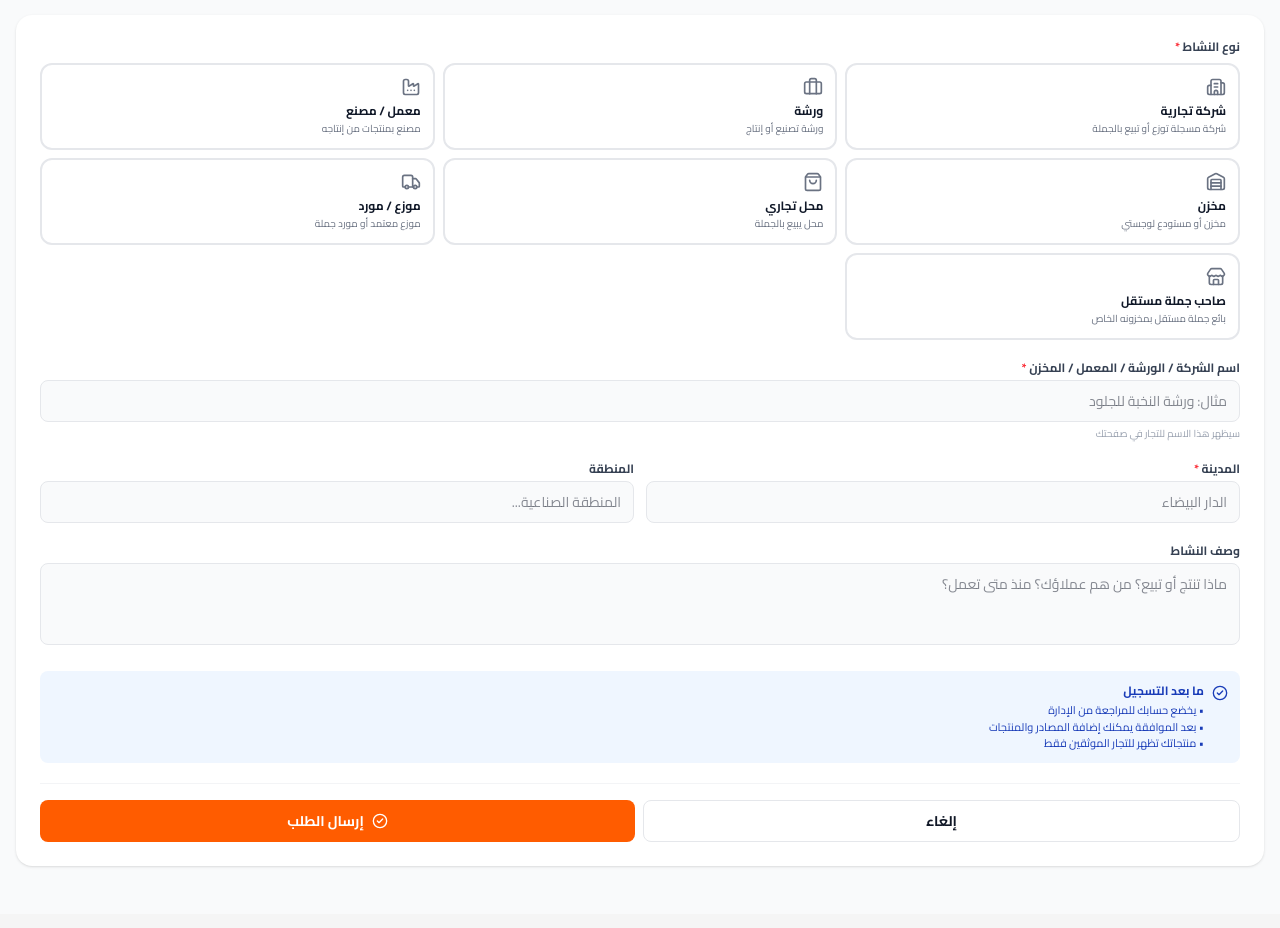
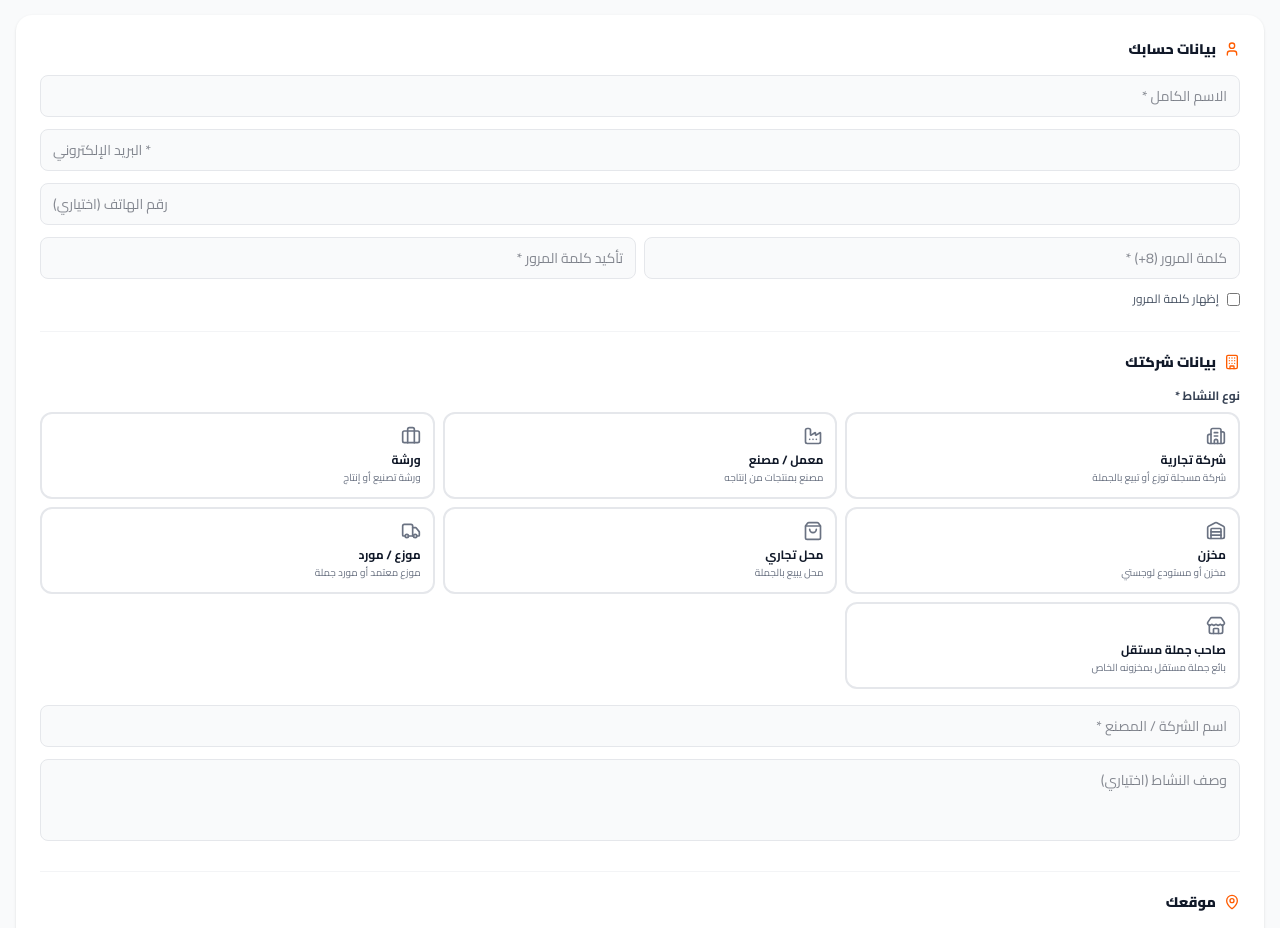
Before and after one commit to matjarnokhba/matjarnokhba, a Next.js app: page /wholesale/register in a window 1280 px wide. Shown: the part 160-1088 px from the top of the page. Built offline with nearby package versions, Linux system fonts and the light colour scheme; no server answers.

Commit message:
feat(wholesale): complete registration form with account, business, location

```diff
--- a/app/wholesale/register/page.tsx
+++ b/app/wholesale/register/page.tsx
@@ -1,104 +1,172 @@
 "use client";
 
-import { useState } from "react";
+import { useState, useEffect } from "react";
 import { useRouter } from "next/navigation";
 import Link from "next/link";
+import GeocodingAddressPicker, { GeocodingPlace } from "@/components/address/GeocodingAddressPicker";
 import {
   Loader2, Store, Factory, Warehouse, Building2, Truck, ShoppingBag,
-  Briefcase, ArrowLeft, CheckCircle2, AlertCircle,
+  Briefcase, ArrowLeft, CheckCircle2, AlertCircle, User, MapPin, Building,
 } from "lucide-react";
 
 type ActivityType =
   | "COMPANY" | "WORKSHOP" | "FACTORY" | "WAREHOUSE"
   | "SHOP" | "DISTRIBUTOR" | "INDEPENDENT";
 
-const ACTIVITY_OPTIONS: { value: ActivityType; label: string; description: string; icon: any }[] = [
-  { value: "COMPANY", label: "شركة تجارية", description: "شركة مسجلة توزع أو تبيع بالجملة", icon: Building2 },
-  { value: "WORKSHOP", label: "ورشة", description: "ورشة تصنيع أو إنتاج", icon: Briefcase },
-  { value: "FACTORY", label: "معمل / مصنع", description: "مصنع بمنتجات من إنتاجه", icon: Factory },
-  { value: "WAREHOUSE", label: "مخزن", description: "مخزن أو مستودع لوجستي", icon: Warehouse },
-  { value: "SHOP", label: "محل تجاري", description: "محل يبيع بالجملة", icon: ShoppingBag },
-  { value: "DISTRIBUTOR", label: "موزع / مورد", description: "موزع معتمد أو مورد جملة", icon: Truck },
-  { value: "INDEPENDENT", label: "صاحب جملة مستقل", description: "بائع جملة مستقل بمخزونه الخاص", icon: Store },
+const ACTIVITY_OPTIONS: {
+  value: ActivityType;
+  label: string;
+  description: string;
+  icon: any;
+  requiresLocation: boolean;
+}[] = [
+  { value: "COMPANY", label: "شركة تجارية", description: "شركة مسجلة توزع أو تبيع بالجملة", icon: Building2, requiresLocation: true },
+  { value: "FACTORY", label: "معمل / مصنع", description: "مصنع بمنتجات من إنتاجه", icon: Factory, requiresLocation: true },
+  { value: "WORKSHOP", label: "ورشة", description: "ورشة تصنيع أو إنتاج", icon: Briefcase, requiresLocation: false },
+  { value: "WAREHOUSE", label: "مخزن", description: "مخزن أو مستودع لوجستي", icon: Warehouse, requiresLocation: false },
+  { value: "SHOP", label: "محل تجاري", description: "محل يبيع بالجملة", icon: ShoppingBag, requiresLocation: false },
+  { value: "DISTRIBUTOR", label: "موزع / مورد", description: "موزع معتمد أو مورد جملة", icon: Truck, requiresLocation: false },
+  { value: "INDEPENDENT", label: "صاحب جملة مستقل", description: "بائع جملة مستقل بمخزونه الخاص", icon: Store, requiresLocation: false },
 ];
 
 export default function WholesaleRegisterPage() {
   const router = useRouter();
+
+  const [name, setName] = useState("");
+  const [email, setEmail] = useState("");
+  const [phone, setPhone] = useState("");
+  const [password, setPassword] = useState("");
+  const [passwordConfirm, setPasswordConfirm] = useState("");
+  const [showPassword, setShowPassword] = useState(false);
+
+  const [activityType, setActivityType] = useState<ActivityType | "">("");
   const [displayName, setDisplayName] = useState("");
-  const [activityType, setActivityType] = useState<ActivityType | "">("");
-  const [city, setCity] = useState("");
-  const [region, setRegion] = useState("");
   const [description, setDescription] = useState("");
+
+  const [location, setLocation] = useState<GeocodingPlace | null>(null);
+  const [manualCity, setManualCity] = useState("");
+
   const [saving, setSaving] = useState(false);
   const [error, setError] = useState("");
+
+  const selectedOption = ACTIVITY_OPTIONS.find(o => o.value === activityType);
+  const requiresLocation = selectedOption?.requiresLocation ?? false;
+
+  useEffect(() => {
+    if (location && !manualCity) {
+      setManualCity(location.city || location.state || location.district || location.name || "");
+    }
+  }, [location, manualCity]);
 
   async function submit(e: React.FormEvent) {
     e.preventDefault();
     setError("");
-    if (displayName.trim().length < 2) { setError("اسم النشاط مطلوب (حرفان على الأقل)"); return; }
+
+    if (name.trim().length < 2) { setError("الاسم الكامل مطلوب (حرفان على الأقل)"); return; }
+    if (!email.includes("@") || email.length < 5) { setError("بريد إلكتروني غير صحيح"); return; }
+    if (password.length < 8) { setError("كلمة المرور يجب أن تكون 8 أحرف على الأقل"); return; }
+    if (password !== passwordConfirm) { setError("كلمتا المرور غير متطابقتين"); return; }
     if (!activityType) { setError("اختر نوع النشاط"); return; }
-    if (city.trim().length < 2) { setError("المدينة مطلوبة"); return; }
+    if (displayName.trim().length < 2) { setError("اسم الشركة مطلوب"); return; }
+    if (!manualCity.trim()) { setError("المدينة مطلوبة"); return; }
+    if (requiresLocation && !location) { setError("حدد موقع شركتك على الخريطة (إجباري للشركات والمصانع)"); return; }
 
     setSaving(true);
     try {
+      const body: any = {
+        mode: "guest",
+        name: name.trim(),
+        email: email.trim().toLowerCase(),
+        password,
+        phone: phone.trim() || null,
+        displayName: displayName.trim(),
+        activityType,
+        city: manualCity.trim(),
+        region: location?.state || null,
+        description: description.trim() || null,
+        latitude: location?.lat ?? null,
+        longitude: location?.lng ?? null,
+        address: location?.displayName ?? null,
+      };
+
       const res = await fetch("/api/wholesale/register", {
         method: "POST",
         headers: { "Content-Type": "application/json" },
-        body: JSON.stringify({
-          displayName: displayName.trim(),
-          activityType,
-          city: city.trim(),
-          region: region.trim() || null,
-          description: description.trim() || null,
-        }),
+        body: JSON.stringify(body),
       });
       const data = await res.json();
 
-      if (!res.ok || !data.success) {
-        if (res.status === 401) {
-          router.push("/register?next=/wholesale/register");
+      if (!data.success) {
+        setError(data.message || "فشل التسجيل");
+        setSaving(false);
         return;
       }
-        setError(data.message || "فشل التسجيل");
-        return;
-      }
-      router.push("/wholesale/dashboard");
+      router.push("/seller/wholesale");
+      router.refresh();
     } catch {
       setError("فشل الاتصال بالخادم");
-    } finally {
       setSaving(false);
     }
   }
 
   return (
-    <div className="min-h-screen bg-gray-50 p-4 py-12" dir="rtl">
+    <div dir="rtl" className="min-h-screen bg-gray-50 py-12 px-4">
       <div className="mx-auto max-w-2xl">
-        <Link href="/" className="mb-6 inline-flex items-center gap-1 text-xs font-bold text-gray-500 hover:text-[#ff5c00]">
+        <Link href="/wholesale" className="mb-6 inline-flex items-center gap-1 text-xs font-bold text-gray-500 hover:text-[#ff5c00]">
           <ArrowLeft className="h-3.5 w-3.5" />
-          عودة للمتجر
+          عودة لصفحة الجملة
         </Link>
 
         <div className="mb-6 text-center">
-          <h1 className="text-2xl font-black text-gray-900">افتح حساب بيع بالجملة</h1>
-          <p className="mt-2 text-sm text-gray-500">انضم كشركة أو ورشة أو معمل أو مخزن وابدأ البيع للتجار</p>
+          <h1 className="text-2xl font-black text-gray-900">سجّل شركتك في سوق الجملة</h1>
+          <p className="mt-2 text-sm text-gray-500">حساب مستقل تمامًا — لا تحتاج متجر تجزئة</p>
         </div>
 
-        <form onSubmit={submit} className="space-y-5 rounded-2xl bg-white p-6 shadow-sm">
+        <form onSubmit={submit} className="space-y-6 rounded-2xl bg-white p-6 shadow-sm">
+          {/* Section 1: Account */}
           <div>
-            <label className="mb-2 block text-xs font-bold text-gray-700">
-              نوع النشاط <span className="text-red-500">*</span>
+            <h2 className="mb-4 flex items-center gap-2 text-sm font-black text-gray-900">
+              <User className="h-4 w-4 text-[#ff5c00]" /> بيانات حسابك
+            </h2>
+            <div className="space-y-3">
+              <input type="text" value={name} onChange={e => setName(e.target.value)}
+                placeholder="الاسم الكامل *" required maxLength={80}
+                className="w-full rounded-lg border border-gray-200 bg-gray-50 px-3 py-2.5 text-sm outline-none focus:border-[#ff5c00] focus:bg-white" />
+              <input type="email" value={email} onChange={e => setEmail(e.target.value)}
+                placeholder="البريد الإلكتروني *" required dir="ltr"
+                className="w-full rounded-lg border border-gray-200 bg-gray-50 px-3 py-2.5 text-left text-sm outline-none focus:border-[#ff5c00] focus:bg-white" />
+              <input type="tel" value={phone} onChange={e => setPhone(e.target.value)}
+                placeholder="رقم الهاتف (اختياري)" dir="ltr"
+                className="w-full rounded-lg border border-gray-200 bg-gray-50 px-3 py-2.5 text-left text-sm outline-none focus:border-[#ff5c00] focus:bg-white" />
+              <div className="grid grid-cols-2 gap-2">
+                <input type={showPassword ? "text" : "password"} value={password} onChange={e => setPassword(e.target.value)}
+                  placeholder="كلمة المرور (8+) *" required minLength={8}
+                  className="rounded-lg border border-gray-200 bg-gray-50 px-3 py-2.5 text-sm outline-none focus:border-[#ff5c00] focus:bg-white" />
+                <input type={showPassword ? "text" : "password"} value={passwordConfirm} onChange={e => setPasswordConfirm(e.target.value)}
+                  placeholder="تأكيد كلمة المرور *" required minLength={8}
+                  className="rounded-lg border border-gray-200 bg-gray-50 px-3 py-2.5 text-sm outline-none focus:border-[#ff5c00] focus:bg-white" />
+              </div>
+              <label className="flex items-center gap-2 text-xs text-gray-600">
+                <input type="checkbox" checked={showPassword} onChange={e => setShowPassword(e.target.checked)} />
+                إظهار كلمة المرور
               </label>
+            </div>
+          </div>
+
+          {/* Section 2: Business */}
+          <div className="border-t border-gray-100 pt-5">
+            <h2 className="mb-4 flex items-center gap-2 text-sm font-black text-gray-900">
+              <Building className="h-4 w-4 text-[#ff5c00]" /> بيانات شركتك
+            </h2>
+            <div className="mb-4">
+              <label className="mb-2 block text-xs font-bold text-gray-700">نوع النشاط *</label>
               <div className="grid grid-cols-2 gap-2 sm:grid-cols-3">
-              {ACTIVITY_OPTIONS.map((opt) => {
+                {ACTIVITY_OPTIONS.map(opt => {
                   const Icon = opt.icon;
                   const selected = activityType === opt.value;
                   return (
-                  <button
-                    key={opt.value}
-                    type="button"
-                    onClick={() => setActivityType(opt.value)}
-                    className={`rounded-xl border-2 p-3 text-right transition ${selected ? "border-[#ff5c00] bg-[#fff4ed]" : "border-gray-200 bg-white hover:border-gray-300"}`}
-                  >
+                    <button key={opt.value} type="button" onClick={() => setActivityType(opt.value)}
+                      className={`rounded-xl border-2 p-3 text-right transition ${selected ? "border-[#ff5c00] bg-[#fff4ed]" : "border-gray-200 hover:border-gray-300"}`}>
                       <Icon className={`h-5 w-5 ${selected ? "text-[#ff5c00]" : "text-gray-500"}`} />
                       <div className="mt-1.5 text-xs font-bold text-gray-900">{opt.label}</div>
                       <div className="mt-0.5 text-[10px] text-gray-500">{opt.description}</div>
@@ -107,59 +175,42 @@ export default function WholesaleRegisterPage() {
                 })}
               </div>
             </div>
-
-          <div>
-            <label className="mb-1 block text-xs font-bold text-gray-700">
-              اسم الشركة / الورشة / المعمل / المخزن <span className="text-red-500">*</span>
-            </label>
-            <input
-              type="text"
-              value={displayName}
-              onChange={(e) => setDisplayName(e.target.value)}
-              placeholder="مثال: ورشة النخبة للجلود"
-              maxLength={120}
-              className="w-full rounded-lg border border-gray-200 bg-gray-50 px-3 py-2.5 text-sm outline-none focus:border-[#ff5c00] focus:bg-white"
-            />
-            <p className="mt-1 text-[10px] text-gray-400">سيظهر هذا الاسم للتجار في صفحتك</p>
+            <input type="text" value={displayName} onChange={e => setDisplayName(e.target.value)}
+              placeholder="اسم الشركة / المصنع *" required maxLength={120}
+              className="mb-3 w-full rounded-lg border border-gray-200 bg-gray-50 px-3 py-2.5 text-sm outline-none focus:border-[#ff5c00] focus:bg-white" />
+            <textarea value={description} onChange={e => setDescription(e.target.value)}
+              placeholder="وصف النشاط (اختياري)" rows={3} maxLength={1000}
+              className="w-full resize-none rounded-lg border border-gray-200 bg-gray-50 px-3 py-2.5 text-sm outline-none focus:border-[#ff5c00] focus:bg-white" />
           </div>
 
-          <div className="grid gap-3 sm:grid-cols-2">
-            <div>
-              <label className="mb-1 block text-xs font-bold text-gray-700">
-                المدينة <span className="text-red-500">*</span>
-              </label>
-              <input
-                type="text"
-                value={city}
-                onChange={(e) => setCity(e.target.value)}
-                placeholder="الدار البيضاء"
-                maxLength={80}
-                className="w-full rounded-lg border border-gray-200 bg-gray-50 px-3 py-2.5 text-sm outline-none focus:border-[#ff5c00] focus:bg-white"
+          {/* Section 3: Location */}
+          <div className="border-t border-gray-100 pt-5">
+            <h2 className="mb-4 flex items-center gap-2 text-sm font-black text-gray-900">
+              <MapPin className="h-4 w-4 text-[#ff5c00]" /> موقعك
+              {requiresLocation && <span className="text-xs text-red-500">(إجباري)</span>}
+            </h2>
+
+            <GeocodingAddressPicker
+              label={requiresLocation ? "حدد موقع شركتك على الخريطة *" : "حدد موقع شركتك (اختياري)"}
+              placeholder="ابحث عن المدينة، الشارع، أو الحي..."
+              value={location}
+              onChange={setLocation}
+              hint={requiresLocation ? "ضروري للشركات والمصانع" : "يساعد التجار على تحديد موقعك"}
+              required={requiresLocation}
             />
+
+            <div className="mt-3">
+              <label className="mb-1 block text-xs font-bold text-gray-700">المدينة *</label>
+              <input type="text" value={manualCity} onChange={e => setManualCity(e.target.value)}
+                placeholder="الدار البيضاء" required maxLength={80}
+                className="w-full rounded-lg border border-gray-200 bg-gray-50 px-3 py-2.5 text-sm outline-none focus:border-[#ff5c00] focus:bg-white" />
+              {location?.city && manualCity !== location.city && (
+                <button type="button" onClick={() => setManualCity(location.city || "")}
+                  className="mt-1 text-[10px] text-[#ff5c00] hover:underline">
+                  استخدم &quot;{location.city}&quot; من الموقع المحدد
+                </button>
+              )}
             </div>
-            <div>
-              <label className="mb-1 block text-xs font-bold text-gray-700">المنطقة</label>
-              <input
-                type="text"
-                value={region}
-                onChange={(e) => setRegion(e.target.value)}
-                placeholder="المنطقة الصناعية..."
-                maxLength={80}
-                className="w-full rounded-lg border border-gray-200 bg-gray-50 px-3 py-2.5 text-sm outline-none focus:border-[#ff5c00] focus:bg-white"
-              />
-            </div>
-          </div>
-
-          <div>
-            <label className="mb-1 block text-xs font-bold text-gray-700">وصف النشاط</label>
-            <textarea
-              value={description}
-              onChange={(e) => setDescription(e.target.value)}
-              rows={3}
-              maxLength={1000}
-              placeholder="ماذا تنتج أو تبيع؟ من هم عملاؤك؟ منذ متى تعمل؟"
-              className="w-full resize-none rounded-lg border border-gray-200 bg-gray-50 px-3 py-2.5 text-sm outline-none focus:border-[#ff5c00] focus:bg-white"
-            />
           </div>
 
           {error && (
@@ -175,23 +226,18 @@ export default function WholesaleRegisterPage() {
               <div className="font-bold">ما بعد التسجيل</div>
               <ul className="mt-1 space-y-0.5 text-[11px]">
                 <li>• يخضع حسابك للمراجعة من الإدارة</li>
-                <li>• بعد الموافقة يمكنك إضافة المصادر والمنتجات</li>
-                <li>• منتجاتك تظهر للتجار الموثقين فقط</li>
+                <li>• بعد الموافقة يمكنك إضافة المنتجات والأسعار</li>
+                <li>• منتجاتك تظهر للتجار المعتمدين فقط</li>
               </ul>
             </div>
           </div>
 
           <div className="flex gap-2 border-t border-gray-100 pt-4">
-            <Link href="/" className="flex-1 rounded-lg border border-gray-200 px-4 py-2.5 text-center text-sm font-bold text-gray-700 hover:bg-gray-50">
-              إلغاء
-            </Link>
-            <button
-              type="submit"
-              disabled={saving}
-              className="flex flex-1 items-center justify-center gap-2 rounded-lg bg-[#ff5c00] px-4 py-2.5 text-sm font-bold text-white hover:bg-[#e64a00] disabled:opacity-50"
-            >
+            <Link href="/wholesale" className="flex-1 rounded-lg border border-gray-200 px-4 py-2.5 text-center text-sm font-bold text-gray-700 hover:bg-gray-50">إلغاء</Link>
+            <button type="submit" disabled={saving}
+              className="flex flex-1 items-center justify-center gap-2 rounded-lg bg-[#ff5c00] px-4 py-2.5 text-sm font-bold text-white hover:bg-[#e64a00] disabled:opacity-50">
               {saving ? <Loader2 className="h-4 w-4 animate-spin" /> : <CheckCircle2 className="h-4 w-4" />}
-              إرسال الطلب
+              {saving ? "جارٍ التسجيل..." : "إنشاء الحساب"}
             </button>
           </div>
         </form>
```
Lines whose indentation alone changed are shown as unchanged.
